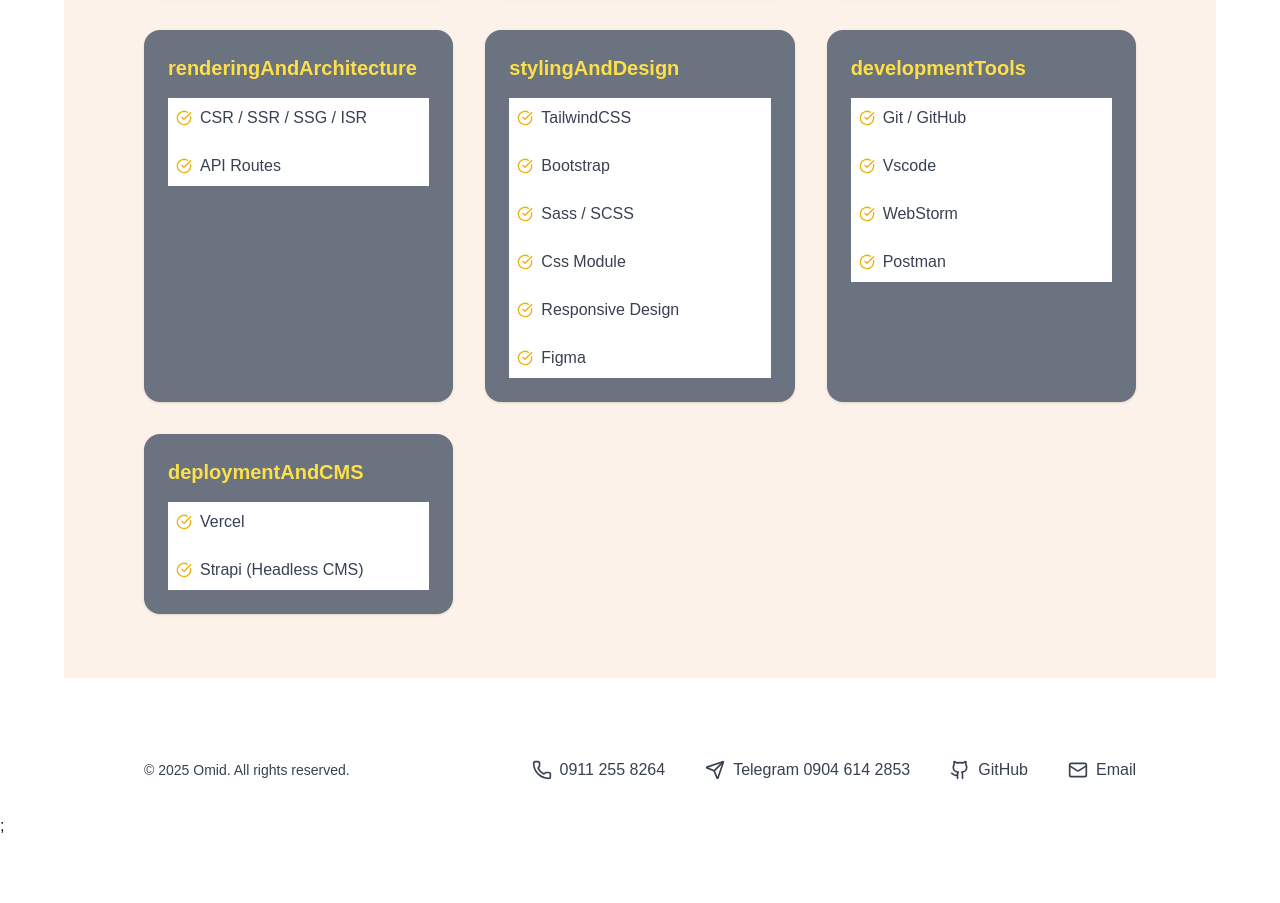
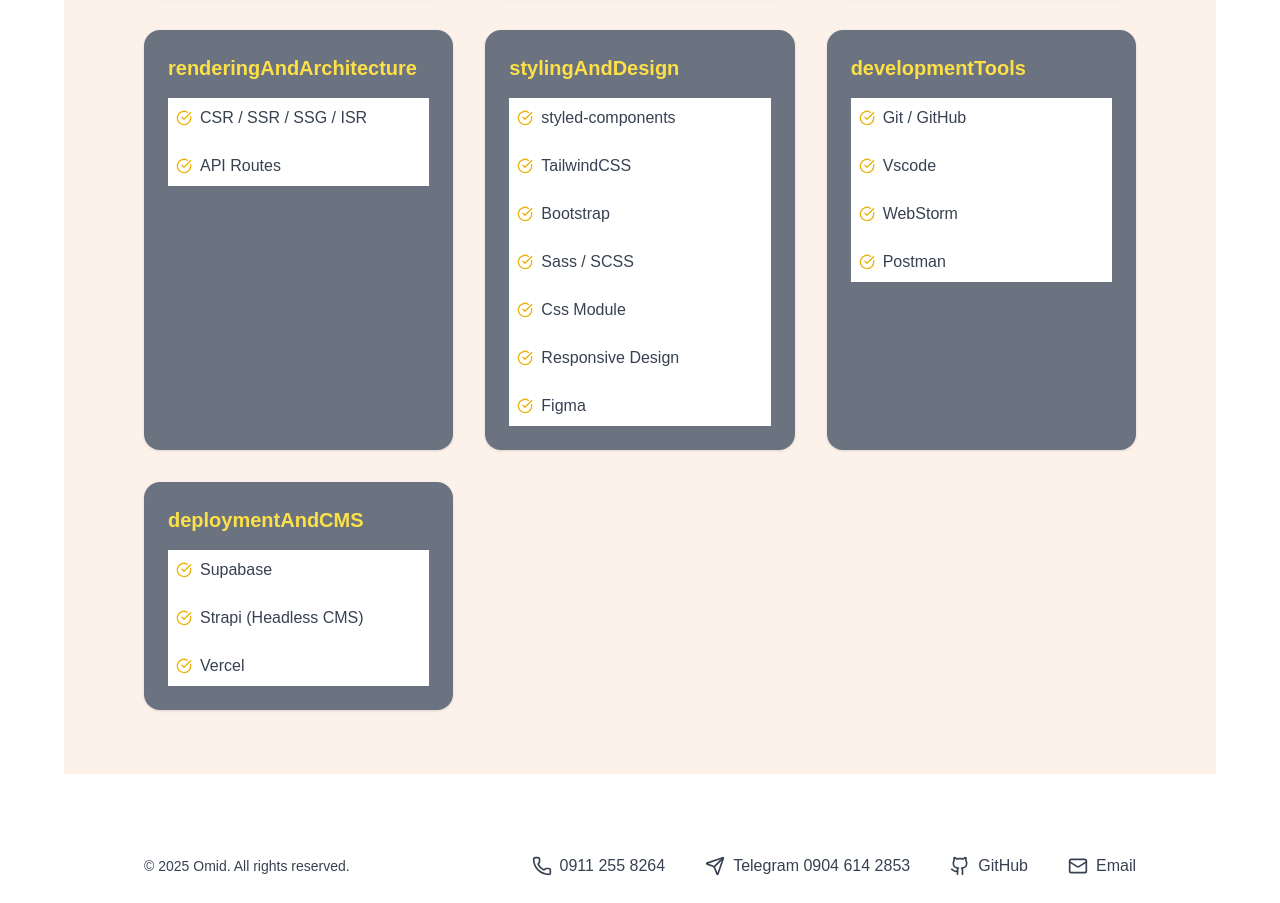
Before and after one commit to omidsdgi/my-portfolio, a Next.js app: page / in a window 1280 px wide. Shown: the part 2464-3367 px from the top of the page. Before the commit the page ends 3302 px from the top, so only its background shows below. Built offline with nearby package versions, Linux system fonts and the light colour scheme.

Commit message:
add new skills to the list

```diff
--- a/src/components/sections/Skills.tsx
+++ b/src/components/sections/Skills.tsx
@@ -28,6 +28,7 @@
         "API Routes",
     ],
     stylingAndDesign: [
+        "styled-components",
         "TailwindCSS",
         "Bootstrap",
         "Sass / SCSS",
@@ -42,8 +43,9 @@
         "Postman",
     ],
     deploymentAndCMS: [
+        "Supabase",
+        "Strapi (Headless CMS)",
         "Vercel",
-        "Strapi (Headless CMS)",
     ],
 };
 
```
